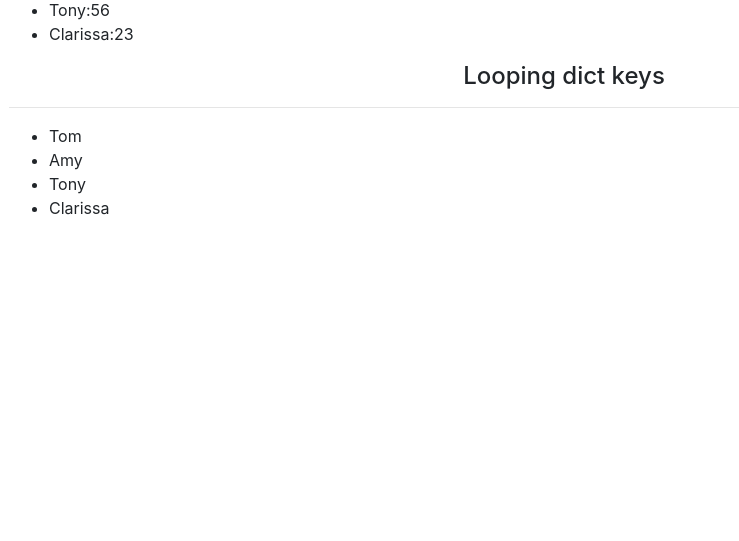
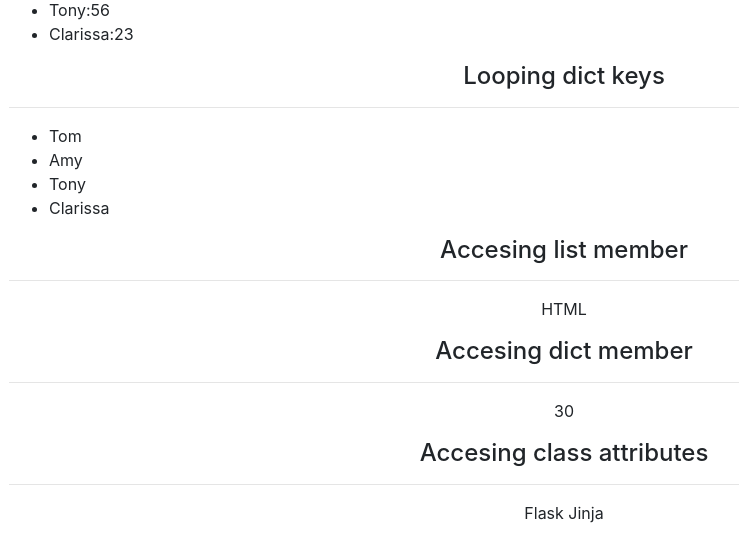
Before and after one commit to mhellnerdev/faux-flask, a Flask app: page /jinja in a window 1280 px wide. Shown: the part 812-1353 px from the top of the page, without its empty margins (76-815 px from the left). Before the commit the page ends 1027 px from the top, so only its background shows below. Run offline with Flask 2, Linux system fonts and the light colour scheme.

Commit message:
added more jinja examples

```diff
--- a/fauxflask/templates/public/jinja.html
+++ b/fauxflask/templates/public/jinja.html
@@ -49,6 +49,19 @@
         {% endfor %}
       </ul>
 
+      <h4>Accesing list member</h4>
+      <hr>
+      <p>{{ langs[2] }}</p>
+
+      <h4>Accesing dict member</h4>
+      <hr>
+      <p>{{ friends["Tom"] }}</p>
+
+      <h4>Accesing class attributes</h4>
+      <hr>
+      <p>{{ my_remote.name }}</p>
+
+
 
 
 
```
